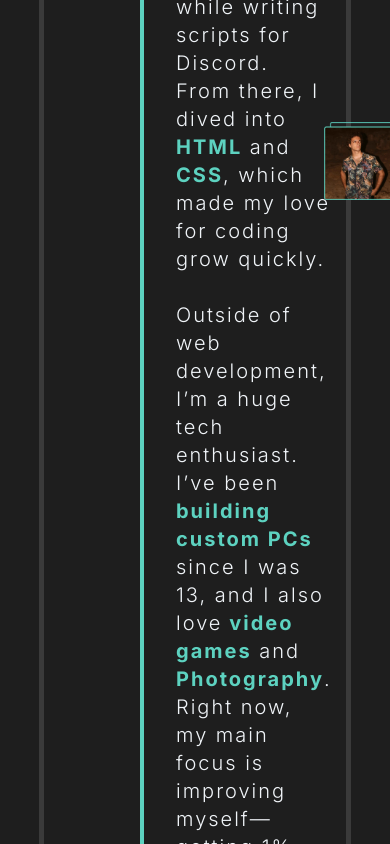
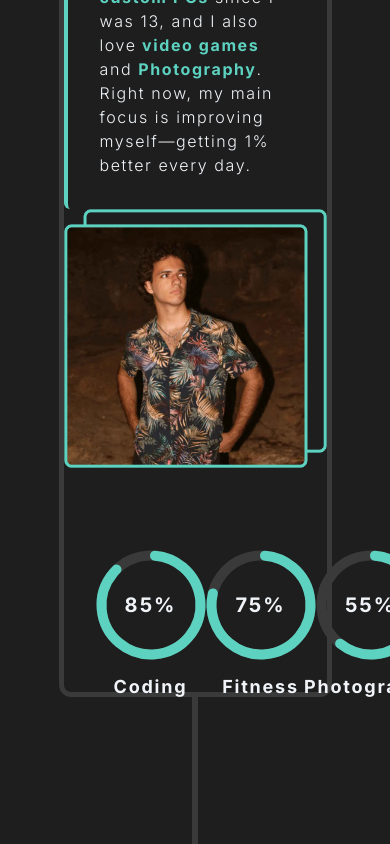
Before and after one commit to Charlatan2k/Portofolio, a Next.js app: page / in a window 390 px wide. Shown: the part 1600-2444 px from the top of the page. Built offline with nearby package versions, Linux system fonts and the light colour scheme; a small style sheet from the web is missing.

Commit message:
feat: finish about section down to laptop bp

```diff
--- a/src/app/components/Sections/About.tsx
+++ b/src/app/components/Sections/About.tsx
@@ -8,11 +8,11 @@ export default function About() {
   return (
     <div
       id='about'
-      className='flex xl:mt-[30%] 2xl:mt-[18%] w-full flex-col justify-center items-center'
+      className='flex xl:mt-[30%] 2xl:mt-[18%] lg:mt-[40%] md:mt-[45%] w-full flex-col justify-center items-center'
     >
       <section
         id='#about'
-        className='border-[5px] flex flex-col items-center rounded-xl border-[var(--primary-gray)] w-[80%] h-[10%] pb-36'
+        className='border-[5px] flex flex-col items-center rounded-xl border-[var(--primary-gray)] 2xl:w-[80%] xl:w-[85%] lg:w-[90%] w-[70%] h-[10%] 3xl:h-[70rem] lg:pb-12 xl:pb-36'
       >
         <header className='titles-div justify-center items-center flex gap-6 w-full mt-44'>
           <hr className='border-[2px] border-[var(--primary-gray)] w-[50%] xl:w-[8%]' />
@@ -22,14 +22,14 @@ export default function About() {
           <hr className='border-[2px] border-[var(--primary-gray)] w-[50%] xl:w-[55%]' />
         </header>
         <article className='content-container flex flex-col w-full xl:mt-24 mt-10'>
-          <div className='content-duo 2xl:gap-[20%] gap-[20%] flex'>
-            <section className='flex items-center justify-center 2xl:gap-64 xl:gap-24'>
-              <section className='text-container flex ml-24 flex-col items-center 2xl:w-[40%] xl:w-[70%] relative'>
-                <h2 className='text-3xl font-medium '>
+          <div className='content-duo 2xl:gap-[20%] gap-[20%]  flex'>
+            <section className=' items-center flex flex-col lg:flex-row w-full justify-center lg:gap-14 xl:gap-24 2xl:gap-64 3xl:gap-64 '>
+              <section className='text-container lg:w-[70%] flex lg:ml-5 xl:ml-24 flex-col items-center 2xl:w-[40%] xl:w-[70%] relative'>
+                <h2 className='xl:text-3xl 3xl:text-3xl lg:text-2xl self-start  font-medium '>
                   {t('about_second_title')}
                 </h2>
                 <article className='flex flex-col p-8 border-l-4 border-t-4 border-[var(--primary-blue)] rounded-md'>
-                  <p className='font-light text-xl'>
+                  <p className='font-light lg:text-base 3xl:text-2xl xl:text-xl'>
                     {t('description1')}{' '}
                     <span className='font-bold text-[var(--primary-blue)]'>
                       JavaScript
@@ -69,12 +69,12 @@ export default function About() {
                   width={400}
                   height={400}
                   alt='About me Photo'
-                  className='mr-20'
+                  className=' lg:mr-10 3xl:w-[520px] xl:mr-20 3xl:mr-36'
                 />
               </figure>
             </section>
           </div>
-          <section className=' flex items-end p-8 mt-12 justify-between mb-[-7%] h-44 w-full '>
+          <section className=' flex items-end p-8 mt-12 justify-between 3xl:justify-evenly 3xl:gap-96 xl:mb-[-7%] h-44 2xl:h-32 3xl:h-44 w-full '>
             <CircularProgressBar percentage={85} text={t('progressCircle1')} />
             <CircularProgressBar percentage={75} text='Fitness' />
             <CircularProgressBar percentage={55} text={t('progressCircle3')} />
--- a/src/app/page.tsx
+++ b/src/app/page.tsx
@@ -28,37 +28,37 @@ export default function Home() {
   const toggleMobileMenu = () => {
     setIsMobileMenuOpen((prev) => !prev);
   };
-  const sections = ['head', 'about', 'skills', 'projects', 'contact'];
-  let currentSectionIndex = 0;
+  // const sections = ['head', 'about', 'skills', 'projects', 'contact'];
+  // let currentSectionIndex = 0;
 
-  useEffect(() => {
-    i18n.init(); // Ensures i18n is properly initialized
+  // useEffect(() => {
+  //   i18n.init(); // Ensures i18n is properly initialized
 
-    // Scroll snapping logic
-    const handleScroll = (event: WheelEvent) => {
-      if (event.deltaY > 0) {
-        // Scroll down
-        currentSectionIndex = Math.min(
-          currentSectionIndex + 1,
-          sections.length - 1
-        );
-      } else {
-        // Scroll up
-        currentSectionIndex = Math.max(currentSectionIndex - 1, 0);
-      }
+  //   // Scroll snapping logic
+  //   const handleScroll = (event: WheelEvent) => {
+  //     if (event.deltaY > 0) {
+  //       // Scroll down
+  //       currentSectionIndex = Math.min(
+  //         currentSectionIndex + 1,
+  //         sections.length - 1
+  //       );
+  //     } else {
+  //       // Scroll up
+  //       currentSectionIndex = Math.max(currentSectionIndex - 1, 0);
+  //     }
 
-      scroller.scrollTo(sections[currentSectionIndex], {
-        duration: 800,
-        smooth: 'easeInOutQuart',
-      });
-    };
+  //     scroller.scrollTo(sections[currentSectionIndex], {
+  //       duration: 800,
+  //       smooth: 'easeInOutQuart',
+  //     });
+  //   };
 
-    window.addEventListener('wheel', handleScroll);
+  //   window.addEventListener('wheel', handleScroll);
 
-    return () => {
-      window.removeEventListener('wheel', handleScroll);
-    };
-  }, [sections]);
+  //   return () => {
+  //     window.removeEventListener('wheel', handleScroll);
+  //   };
+  // }, [sections]);
 
   return (
     <I18nextProvider i18n={i18n}>
--- a/tailwind.config.ts
+++ b/tailwind.config.ts
@@ -22,6 +22,7 @@ const config: Config = {
       },
       screens: {
         '2xl': '1920px',
+        '3xl': '2560px',
       },
       clipPath: {
         circle: 'circle(50%)',
```
